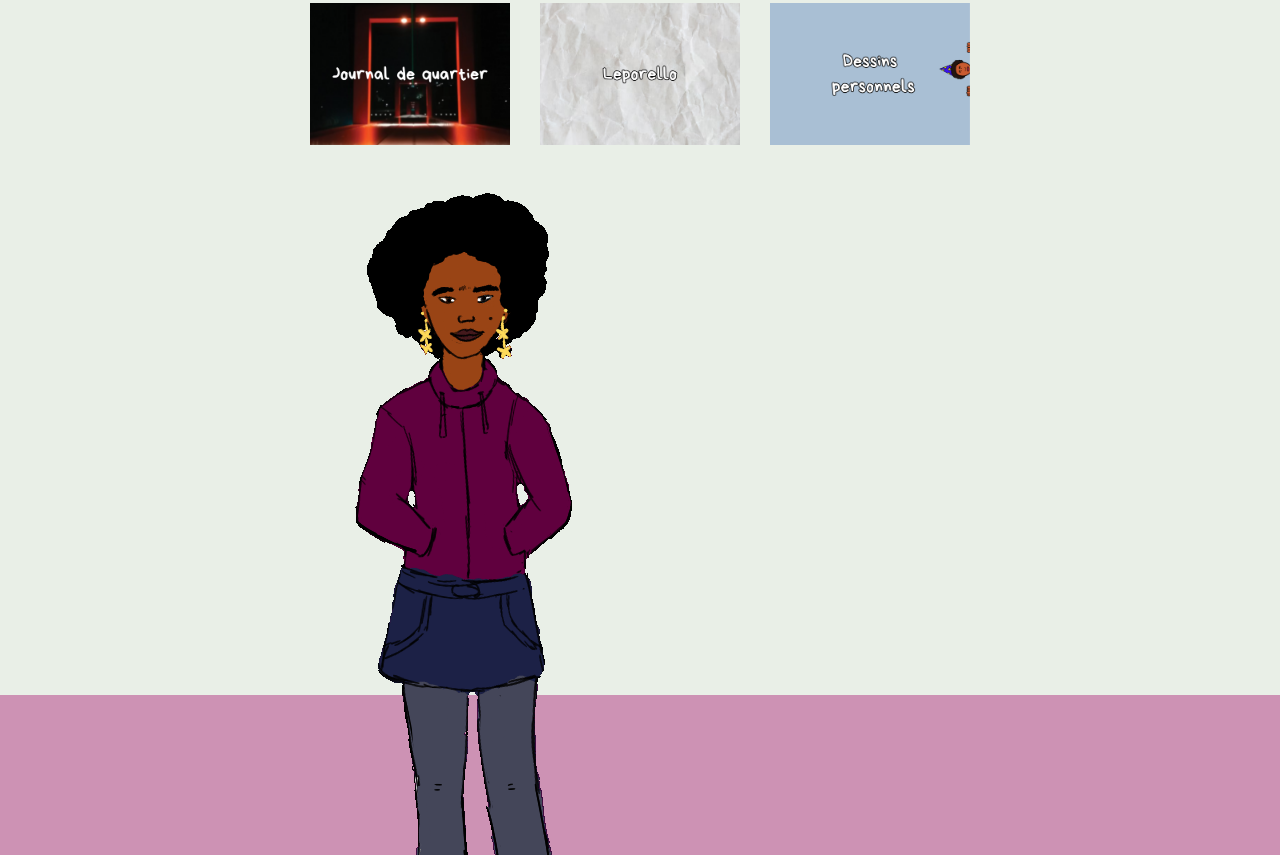
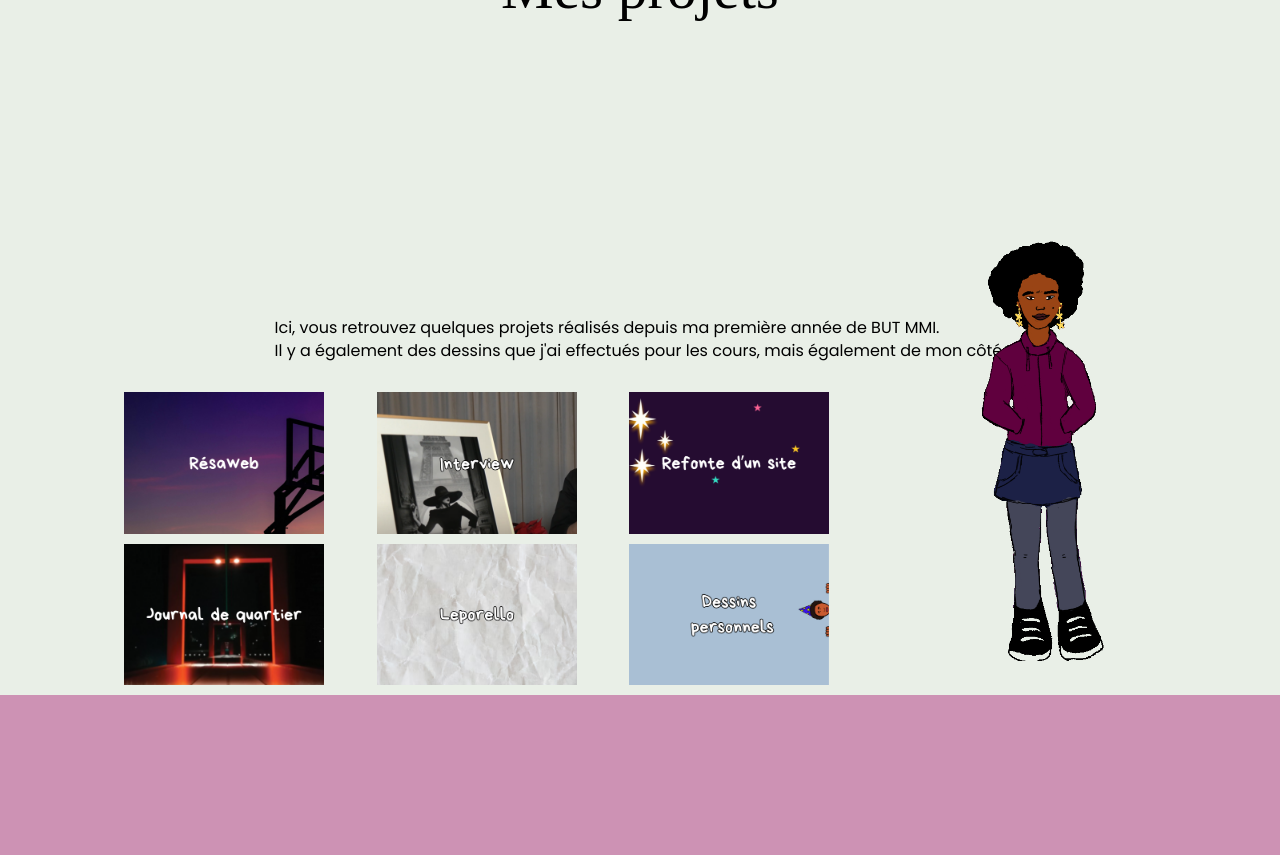
Before and after one commit to Emilie167/Portfolio-Emilie-Guerrier, a plain HTML site: page index.html in a window 1280 px wide. Shown: the part 2585-3440 px from the top of the page. Drawn offline with Linux system fonts and the light colour scheme; a web font is replaced by a local one.

Commit message:
style du gif

```diff
--- a/portfolio.css
+++ b/portfolio.css
@@ -493,7 +493,9 @@ footer {
     align-items: left;
     justify-content: left;
     margin: auto;
-    max-width: 700px;
+    margin-bottom: 20px;
+    padding-left: 0;
+    max-width: 100%;
     line-height: 1.4;
 }
 
@@ -564,25 +566,49 @@ footer {
     margin: 10px;
 }
 
-
-.projects .images-container {
-    display: grid;
-    grid-template-columns: repeat(3, 1fr);
-    gap: 30px;
-    padding: 20px;
-
+.projects-container {
+    display: flex; /* Disposition en ligne */
+    justify-content: center; /* Centrer les boîtes horizontalement */
+    align-items: flex-start; /* Aligne les éléments en haut */
+    gap: 15px; /* Réduit l'espacement entre les boîtes et le GIF */
+    margin: 0 20px; /* Ajouter de l'espace à gauche et à droite des conteneurs */
 }
 
+.images-container {
+    flex: 3; /* Les boîtes occupent plus d'espace */
+    display: grid;
+    grid-template-columns: repeat(3, 1fr); /* Trois colonnes */
+    gap: 10px; /* Réduit l'espacement entre les images */
+    padding-right: 10px; /* Réduit l'espace à droite des boîtes */
+    max-width: 1200px; /* Fixe une largeur maximale pour éviter l'élargissement excessif */
+}
+
+.gif-container {
+    flex: 1; /* Le GIF occupe moins d'espace */
+    display: flex;
+    justify-content: center;
+    align-items: center;
+    padding-left: 10px; /* Réduit l'espace entre les boîtes et le GIF */
+    margin-top: -150px; /* Remonte légèrement le GIF */
+}
+
+.project-gif {
+    max-width: 80%; /* Adapte la largeur du GIF au conteneur */
+    height: auto; /* Conserve les proportions */
+    border-radius: 10px; /* Ajoute des bords arrondis pour un design cohérent */
+}
 
 .project-image {
     width: 100%;
     transition: transform 0.4s ease-in-out;
     cursor: pointer;
-  }
+}
 
-  .project-image:hover {
+.project-image:hover {
     transform: scale(1.05) rotate(3deg);
-  }
+}
+
+
 
 
 /* Ajustement pour les petits écrans : 2 images par ligne */
```
